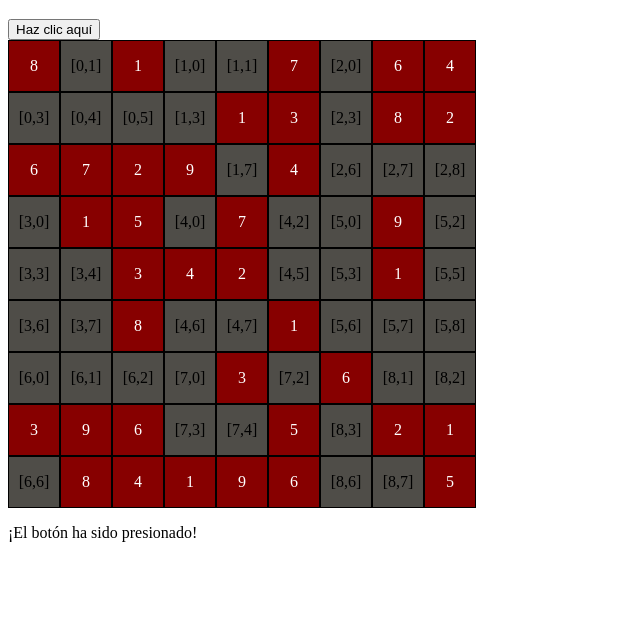
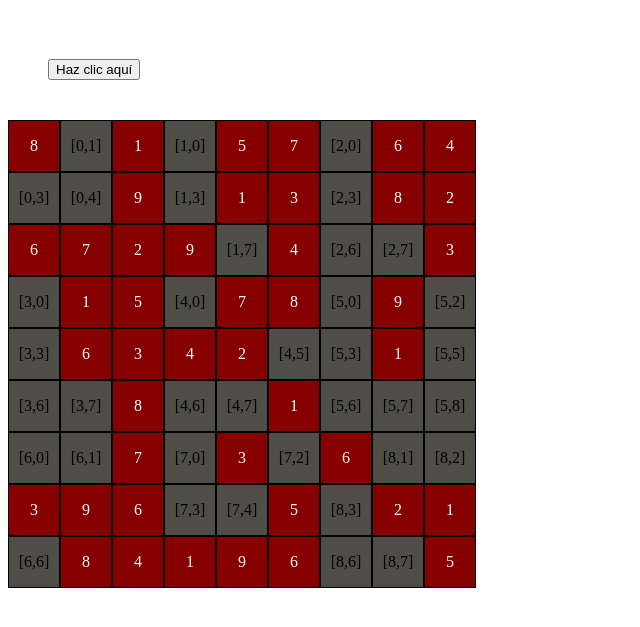
Before and after one commit to luxizam/sudokuResolver, a plain HTML site: page index.html in a window 1280 px wide. Both pictures are taken after a click on the button "Haz clic aquí". Shown: the part 61-688 px from the top of the page, without its empty margins (0-640 px from the left). Drawn offline with Linux system fonts and the light colour scheme.

Commit message:
terminado

```diff
--- a/index.html
+++ b/index.html
@@ -9,9 +9,7 @@
     <h1>arrays de javascript</h1>
     <ul id="usuarios"></ul>
 
-
-    <button onclick="miFuncion()">Haz clic aquí</button>
-
+    <button style="margin:40px;" onclick="miFuncion()">Haz clic aquí</button>
 
     <style>
 
@@ -164,12 +162,6 @@
     <script>
 
 
-        function miFuncion() {
-            document.getElementById('mensaje').innerText = '¡El botón ha sido presionado!';
-        }
-
-
-
         class Posicion {
             constructor(x, y) {
                 this.x = x; // Coordenada x
@@ -183,11 +175,7 @@
                 this.posicion = posicion;      // Objeto de tipo Posicion
                 this.vectores = vectores;      // Array con dos elementos de tipo Posicion
                 this.ocupado = ocupado;    // Booleano que indica si está rellenado
-
-                //this.posiblesValores = new Array(9).fill(null); // Array vacio de los posibles valores.
-
                 this.posiblesValores = new Map();
-
                 this.numero = numero; // Número entero asociado a la casilla
             }
 
@@ -490,7 +478,6 @@
             document.getElementById(posicionX+ "" +posicionY).innerText = numero;
 
             document.getElementById(posicionX+ "" +posicionY).className = "ocupado";
-
         }
 
 
@@ -499,158 +486,45 @@
 
         function rellenarMatriz(){
 
-
-
             rellenarMatrizPorPosicion(0,0,8);
-
             rellenarMatrizPorPosicion(0,2,1);
             rellenarMatrizPorPosicion(0,6,6);
             rellenarMatrizPorPosicion(0,7,7);
             rellenarMatrizPorPosicion(0,8,2);
-
-
             rellenarMatrizPorPosicion(0,2,1);
-
-
-
-
-
-
-
             rellenarMatrizPorPosicion(0,7,7);
-
-
-
-
-
-
-
             rellenarMatrizPorPosicion(1,2,7);
-
-
-
-
             rellenarMatrizPorPosicion(1,4,1);
-
-
             rellenarMatrizPorPosicion(1,5,3);
-
-
             rellenarMatrizPorPosicion(1,6,9);
-
-
-
-
             rellenarMatrizPorPosicion(1,8,4);
-
-
-
-
             rellenarMatrizPorPosicion(2,1,6);
-
-
             rellenarMatrizPorPosicion(2,2,4);
-
-
-
-
             rellenarMatrizPorPosicion(2,4,8);
-
-
             rellenarMatrizPorPosicion(2,5,2);
-
-
-
-
             rellenarMatrizPorPosicion(3,1,1);
-
-
             rellenarMatrizPorPosicion(3,2,5);
-
-
-
             rellenarMatrizPorPosicion(3,5,3);
-
-
-
             rellenarMatrizPorPosicion(3,8,8);
-
-
-
-
             rellenarMatrizPorPosicion(4,1,7);
-
-
-
-
             rellenarMatrizPorPosicion(4,3,4);
-
-
             rellenarMatrizPorPosicion(4,4,2);
-
-
-
-
             rellenarMatrizPorPosicion(4,8,1);
-
-
-
-
             rellenarMatrizPorPosicion(5,1,9);
-
-
-
-
             rellenarMatrizPorPosicion(5,4,1);
-
-
-
-
             rellenarMatrizPorPosicion(6,3,3);
-
-
             rellenarMatrizPorPosicion(6,4,9);
-
-
             rellenarMatrizPorPosicion(6,5,6);
-
-
-
-
             rellenarMatrizPorPosicion(6,7,8);
-
-
             rellenarMatrizPorPosicion(6,8,4);
-
-
-
-
             rellenarMatrizPorPosicion(7,1,3);
-
-
-
-
             rellenarMatrizPorPosicion(7,5,5);
-
-
             rellenarMatrizPorPosicion(7,6,1);
-
-
             rellenarMatrizPorPosicion(7,7,9);
-
-
             rellenarMatrizPorPosicion(7,8,6);
-
-
             rellenarMatrizPorPosicion(8,0,6);
-
-
             rellenarMatrizPorPosicion(8,4,2);
-
-
             rellenarMatrizPorPosicion(8,5,1);
-
-
             rellenarMatrizPorPosicion(8,8,5);
 
         }
@@ -660,14 +534,40 @@
         rellenarMatriz();
 
 
-
         //-------------------------------------------------------------------------------------------------------------------------------------------------------------------------------------
         //-------------------------------------------------------------------------------------------------------------------------------------------------------------------------------------
 
 
 
+        function devuelveLosValoresFaltantes(posiblesValores){
 
-        // Recorrer la matriz y sus elementos
+            // Crear un conjunto con los valores del 0 al 8
+            let allValues = new Set([1, 2, 3, 4, 5, 6, 7, 8 ,9]);
+
+            // Iterar sobre las claves del Map y eliminar los valores encontrados
+
+            posiblesValores.forEach((value, key) => {
+            allValues.delete(key);
+            });
+            return allValues;
+        }
+
+
+
+
+
+
+
+
+
+
+        function miFuncion() {
+            console.clear();
+
+
+            // Recorrer la matriz y sus elementos y cargarlo de valores. y POSIBLES VALORES
+
+
             for (let i = 0; i < 9; i++) {
                 for (let j = 0; j < 9; j++) {
                     //Si no esta ocupado entonces procedemos a comprobar.
@@ -680,25 +580,20 @@
                             for (let k = 0; k < conjuntoDeVectores[g].length; k++) {
                                 if(matrizPrincipal[conjuntoDeVectores[g][k].x][conjuntoDeVectores[g][k].y].ocupado){
                                     //Introducimos el numero que existe en todas las tablas horizontal , vertical , y grupal.
-
                                     //Esta introduciendo de más .
                                     // esta introduciendo 6 en 0,1 y deberia haber 2.
-
-
-
                                     matrizPrincipal[i][j].agregarValorPosibleValores(matrizPrincipal[conjuntoDeVectores[g][k].x][conjuntoDeVectores[g][k].y].getNumero())
                                 }
                             }
                         }
 
                     }
-
-
                 }
             }
 
 
-         console.log(matrizPrincipal);
+
+            //console.log(matrizPrincipal);
 
 
             for (let i = 0; i < 9; i++) {
@@ -706,18 +601,55 @@
                     //Si no esta ocupado entonces procedemos a comprobar.
                     if (!matrizPrincipal[i][j].ocupado){
 
-                    if(matrizPrincipal[i][j].posiblesValores.size == 1){
-                        console.log("se ha encontrado 1     "+i+"   "+j)
-                    }else{
-                        console.log(matrizPrincipal[i][j].posiblesValores.size+"   i:"+i+ "  j:"+j)
+                        let resultado = devuelveLosValoresFaltantes(matrizPrincipal[i][j].posiblesValores)
+
+                        let miArrayResultado = Array.from(resultado);
+
+
+                        console.log("i["+i+"]     j["+j+"]")
+
+                        if(miArrayResultado.length==1){
+                            //console.log("HEMOS ENCONTRADO 1 RESULTADO     "+miArrayResultado[0]);
+
+                            rellenarMatrizPorPosicion(i,j,miArrayResultado[0]);
+
+
                         }
+
+                    }
+
+                }
+            }
+
+
+            // Debemos limpiar todos los posibles resultados para dejarlo vacios para la siguiente ronda de aciertos.
+
+            for (let i = 0; i < 9; i++) {
+                for (let j = 0; j < 9; j++) {
+                    //Si no esta ocupado entonces procedemos a comprobar.
+                    if (!matrizPrincipal[i][j].ocupado){
+
+                        matrizPrincipal[i][j].posiblesValores.clear();
+
+
+                    }
+                }
+            }
+
+
+
+
 
 
         }
 
 
-             }
-         }
+
+
+
+         // Repetimos el proceso hasta que todo el tablero este relleno.
+
+
 
 
 
```
Lines whose indentation alone changed are shown as unchanged.
